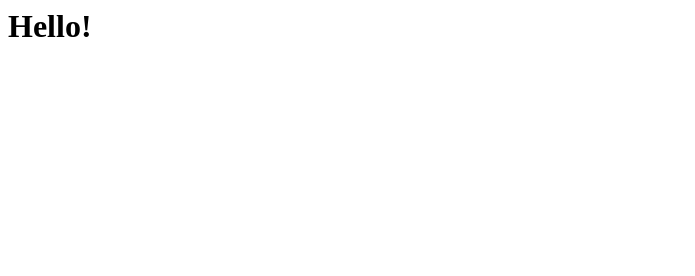
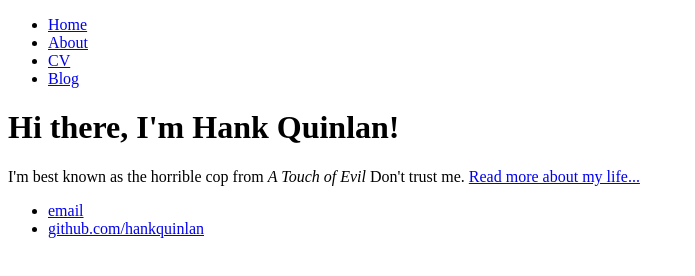
Before and after one commit to dgigs7/Broccoli, a plain HTML site: page index.html in a window 1280 px wide. Shown: the whole page, without its empty margins (0-695 px from the left). Drawn offline with Linux system fonts and the light colour scheme.

Commit message:
Update index.html

```diff
--- a/index.html
+++ b/index.html
@@ -1 +1,28 @@
-<h1>Hello!</h1>
+<!DOCTYPE html>
+<html>
+	<head>
+		<title>Hank Quinlan, Horrible Cop</title>
+	</head>
+	<body>
+		<nav>
+    		<ul>
+        		<li><a href="/">Home</a></li>
+	        	<li><a href="/about">About</a></li>
+        		<li><a href="/cv">CV</a></li>
+        		<li><a href="/blog">Blog</a></li>
+    		</ul>
+		</nav>
+		<div class="container">
+    		<div class="blurb">
+        		<h1>Hi there, I'm Hank Quinlan!</h1>
+				<p>I'm best known as the horrible cop from <em>A Touch of Evil</em> Don't trust me. <a href="/about">Read more about my life...</a></p>
+    		</div><!-- /.blurb -->
+		</div><!-- /.container -->
+		<footer>
+    		<ul>
+        		<li><a href="mailto:hankquinlanhub@gmail.com">email</a></li>
+        		<li><a href="https://github.com/hankquinlan">github.com/hankquinlan</a></li>
+			</ul>
+		</footer>
+	</body>
+</html>
```
